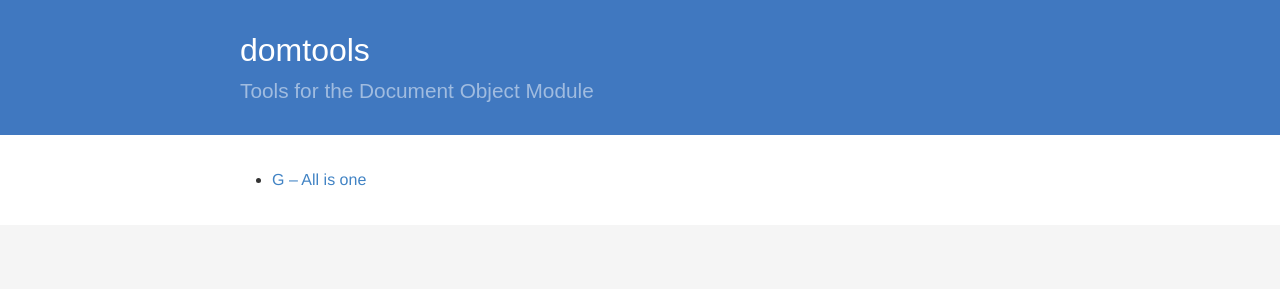
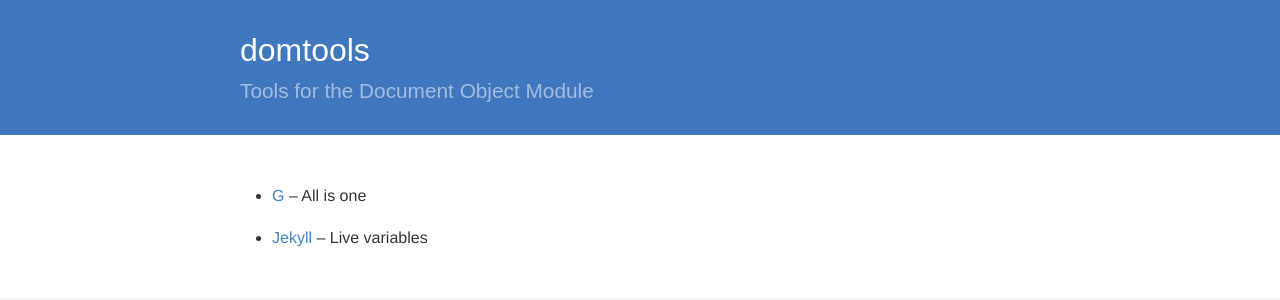
Before and after one commit to petrosh/domtools, a Jekyll site: the page built from index.md, in a window 1280 px wide. Shown: the top 300 px of the page. Built offline with Jekyll 4.4.1, drawn with Linux system fonts in a browser that asks for light colours.

Commit message:
Loop on pages in homepage

```diff
--- a/index.md
+++ b/index.md
@@ -1,4 +1,6 @@
 ---
 ---
 
-- [G – All is one](//petrosh.github.io/domtools/G)
+{% for p in site.pages %}
+{% if p.title %}- <a href="{{ p.url | prepend: site.baseurl }}">{{ p.title }}</a> – {{ p.description }}{% endif %}
+{% endfor %}
```
